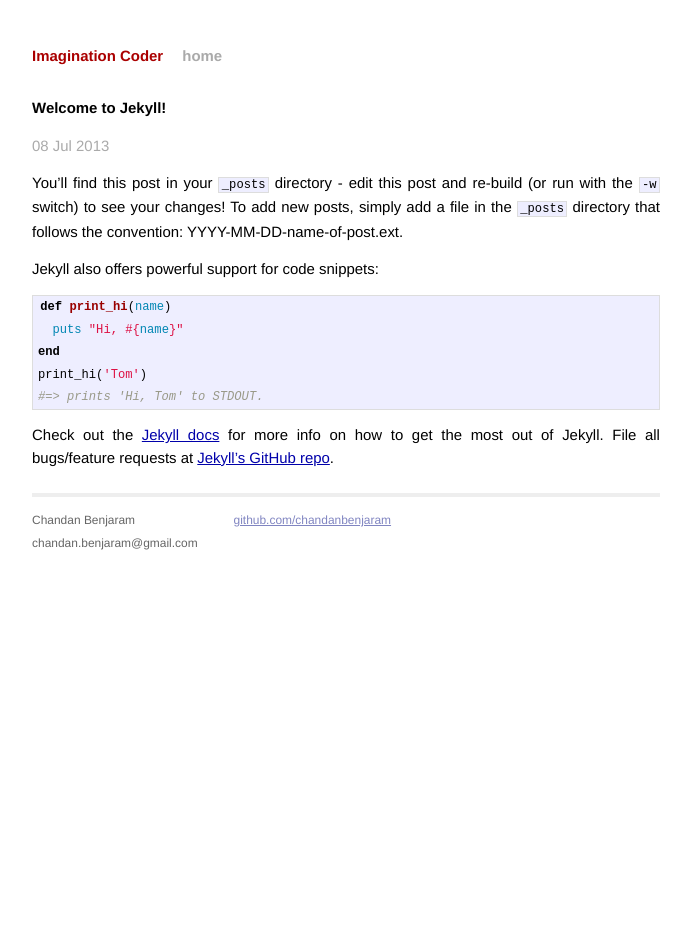
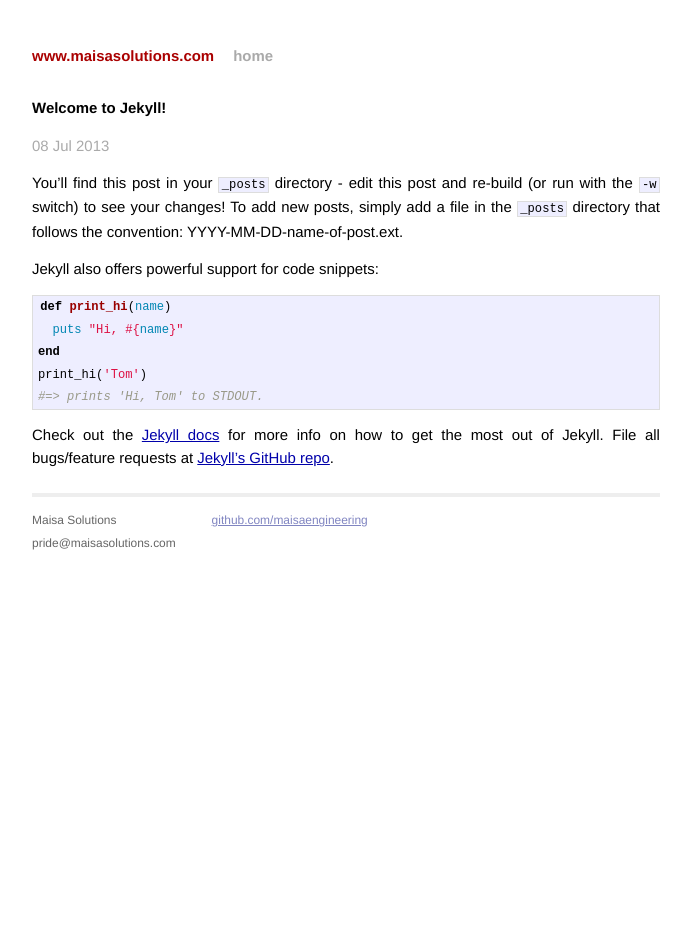
Before and after one commit to maisaengineering/blog, a Jekyll site: the page built from _posts/2013-07-08-welcome-to-jekyll.markdown, in a window 1280 px wide. Shown: the whole page, without its empty margins (294-985 px from the left). Built offline with Jekyll 4.4.1, drawn with Linux system fonts in a browser that asks for light colours.

Commit message:
update README

```diff
--- a/_config.yml
+++ b/_config.yml
@@ -1,2 +1,2 @@
-name: Imagination Coder
+name: www.maisasolutions.com
 pygments: true
--- a/_layouts/default.html
+++ b/_layouts/default.html
@@ -27,13 +27,13 @@
             <div class="footer">
               <div class="contact">
                 <p>
-                  Chandan Benjaram<br />
-                  chandan.benjaram@gmail.com
+                  Maisa Solutions<br />
+                  pride@maisasolutions.com
                 </p>
               </div>
               <div class="contact">
                 <p>
-                  <a href="http://github.com/chandanbenjaram/">github.com/chandanbenjaram</a><br />
+                  <a href="http://github.com/maisaengineering/">github.com/maisaengineering</a><br />
                 </p>
               </div>
             </div>
--- a/index.html
+++ b/index.html
@@ -1,6 +1,6 @@
 ---
 layout: default
-title: Imagination Coder
+title: www.maisasolutions.com
 ---
 
 <div id="home">
```
